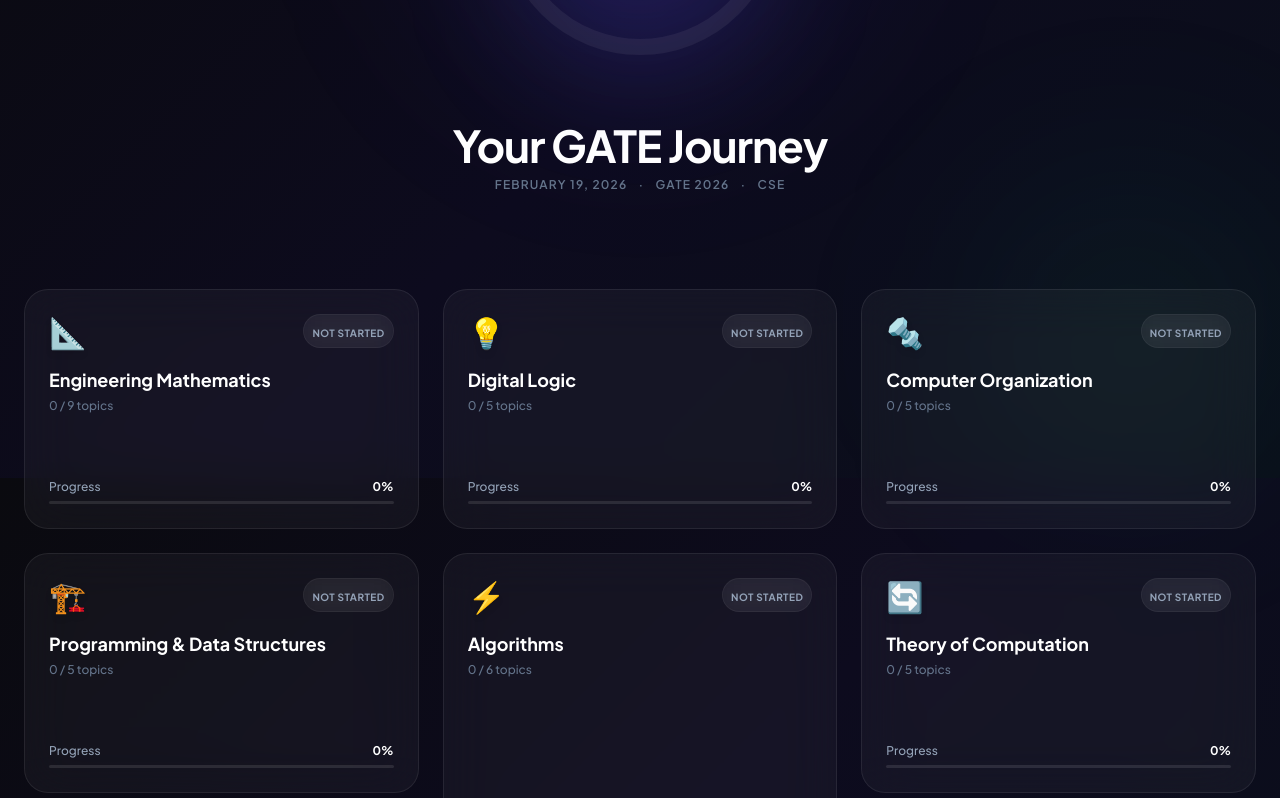
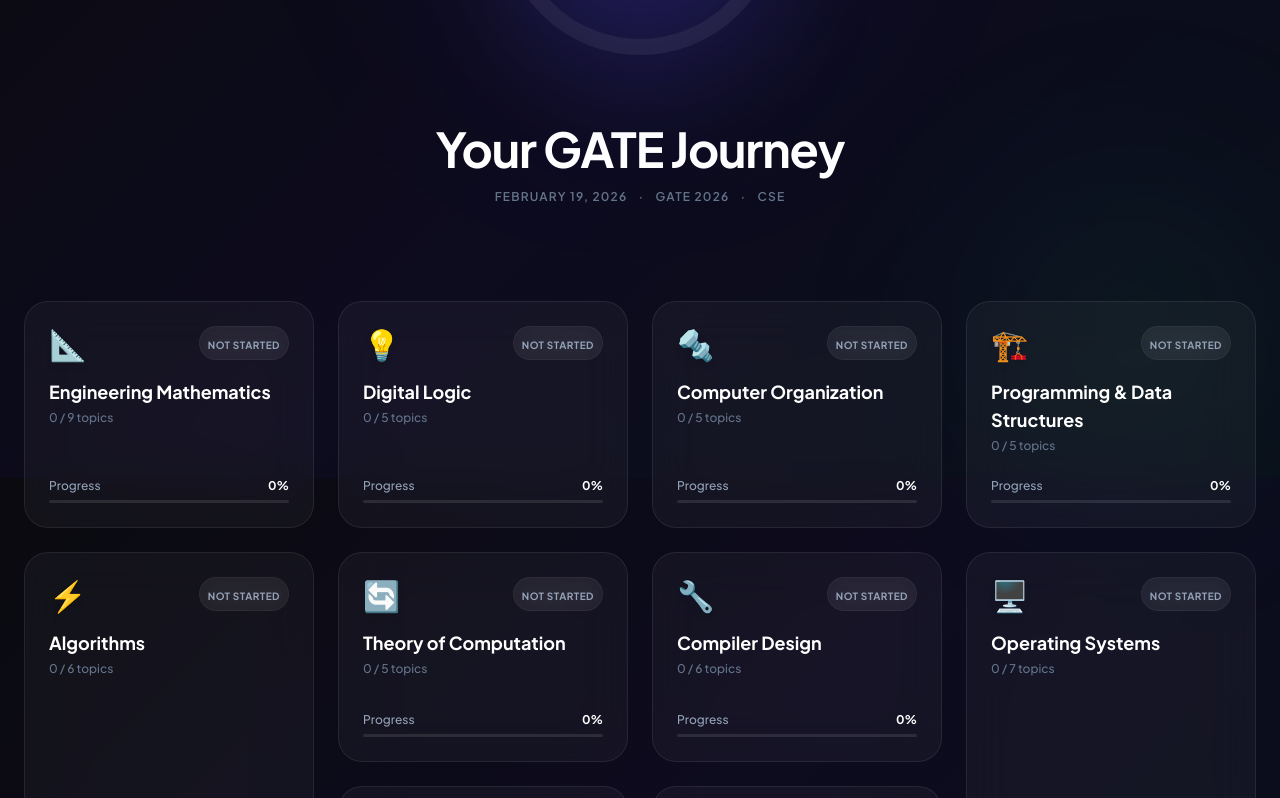
Before and after one commit to Madhurboard/GateFlow, a React (Vite) app: page / in a window 1280 px wide. Shown: the part 322-1120 px from the top of the page. Built offline with nearby package versions, Linux system fonts and the light colour scheme.

Commit message:
Optimize Desktop UI: 4-column grid & wider containers

```diff
--- a/src/index.css
+++ b/src/index.css
@@ -58,7 +58,13 @@
   @media (min-width: 1024px) {
     .bento-grid {
       grid-template-columns: repeat(3, 1fr);
-      grid-auto-rows: minmax(180px, auto);
+      grid-auto-rows: minmax(140px, auto);
+    }
+  }
+
+  @media (min-width: 1280px) {
+    .bento-grid {
+      grid-template-columns: repeat(4, 1fr);
     }
   }
 
--- a/src/pages/Dashboard.jsx
+++ b/src/pages/Dashboard.jsx
@@ -16,9 +16,9 @@
     // Bento Grid Logic: OS, Algo, DBMS are taller cards
     const getCardClass = (id) => {
         if (['os', 'algo', 'dbms'].includes(id)) {
-            return 'md:row-span-2 h-full min-h-[320px]';
+            return 'md:row-span-2 h-full min-h-[280px] lg:min-h-[300px] xl:min-h-[290px]';
         }
-        return 'h-full min-h-[240px]';
+        return 'h-full min-h-[200px] lg:min-h-[220px] xl:min-h-[210px]';
     };
 
     return (
@@ -44,7 +44,7 @@
                         animate={{ opacity: 1, y: 0 }}
                         transition={{ duration: 0.6, delay: 0.3 }}
                     >
-                        <h1 className="text-3xl sm:text-4xl md:text-[44px] font-bold text-white mb-2 sm:mb-3 tracking-tight">
+                        <h1 className="text-3xl sm:text-4xl md:text-[44px] lg:text-5xl lg:mb-4 font-bold text-white mb-2 sm:mb-3 tracking-tight">
                             Your GATE Journey
                         </h1>
                         <p className="text-slate-500 font-semibold uppercase tracking-widest text-xs">
--- a/src/pages/SubjectDetail.jsx
+++ b/src/pages/SubjectDetail.jsx
@@ -41,7 +41,7 @@
             <div className="glow-radial-top" />
             <div className="glow-radial-bottom" />
 
-            <div className="max-w-4xl mx-auto px-4 sm:px-6 py-12 relative z-10">
+            <div className="max-w-4xl xl:max-w-6xl mx-auto px-4 sm:px-6 py-12 relative z-10 w-full">
                 {/* Back button */}
                 <motion.button
                     className="flex items-center gap-2 text-sm text-slate-500 hover:text-white transition-colors mb-8 sm:mb-12 group font-medium py-2 pr-4 -ml-2 select-none"
```
